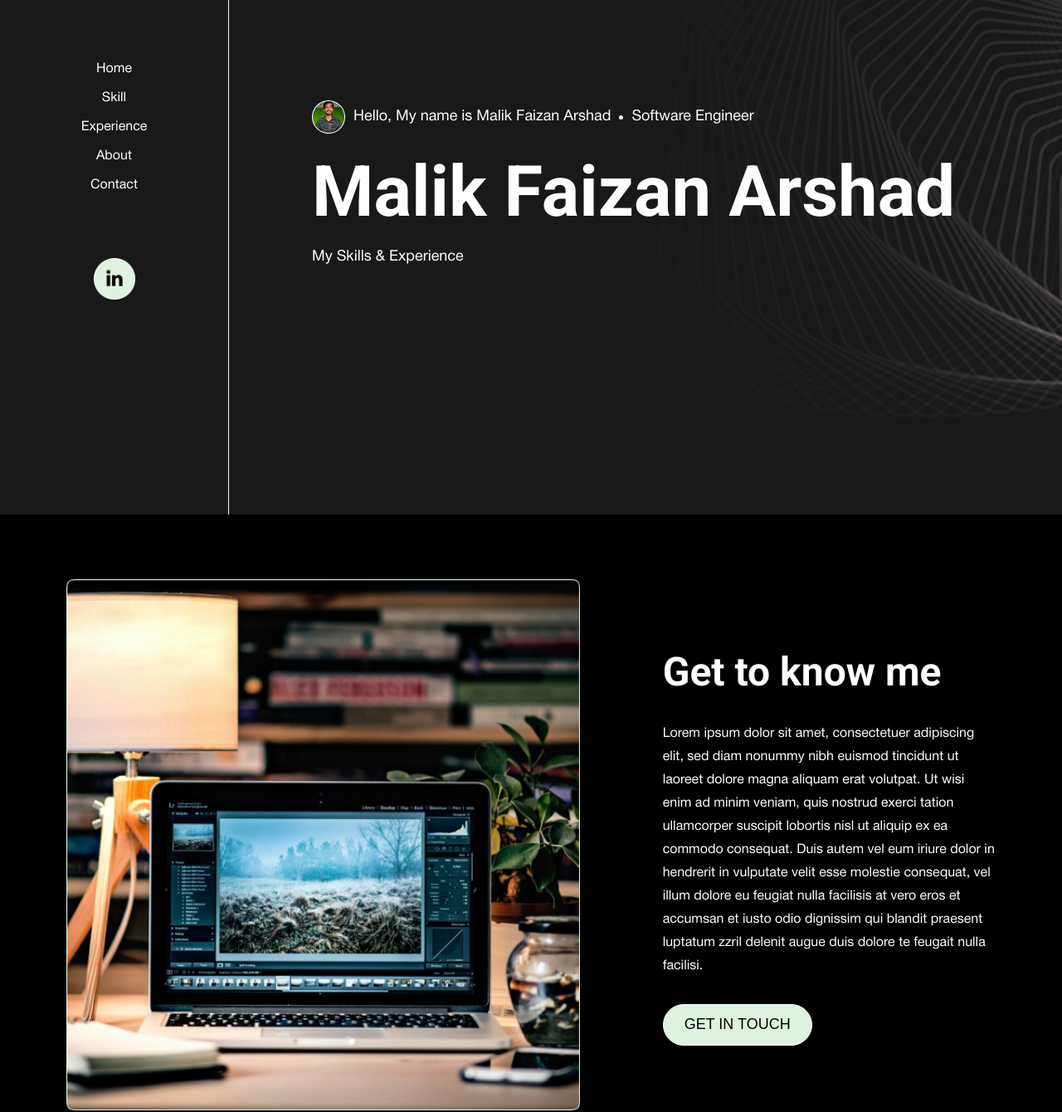
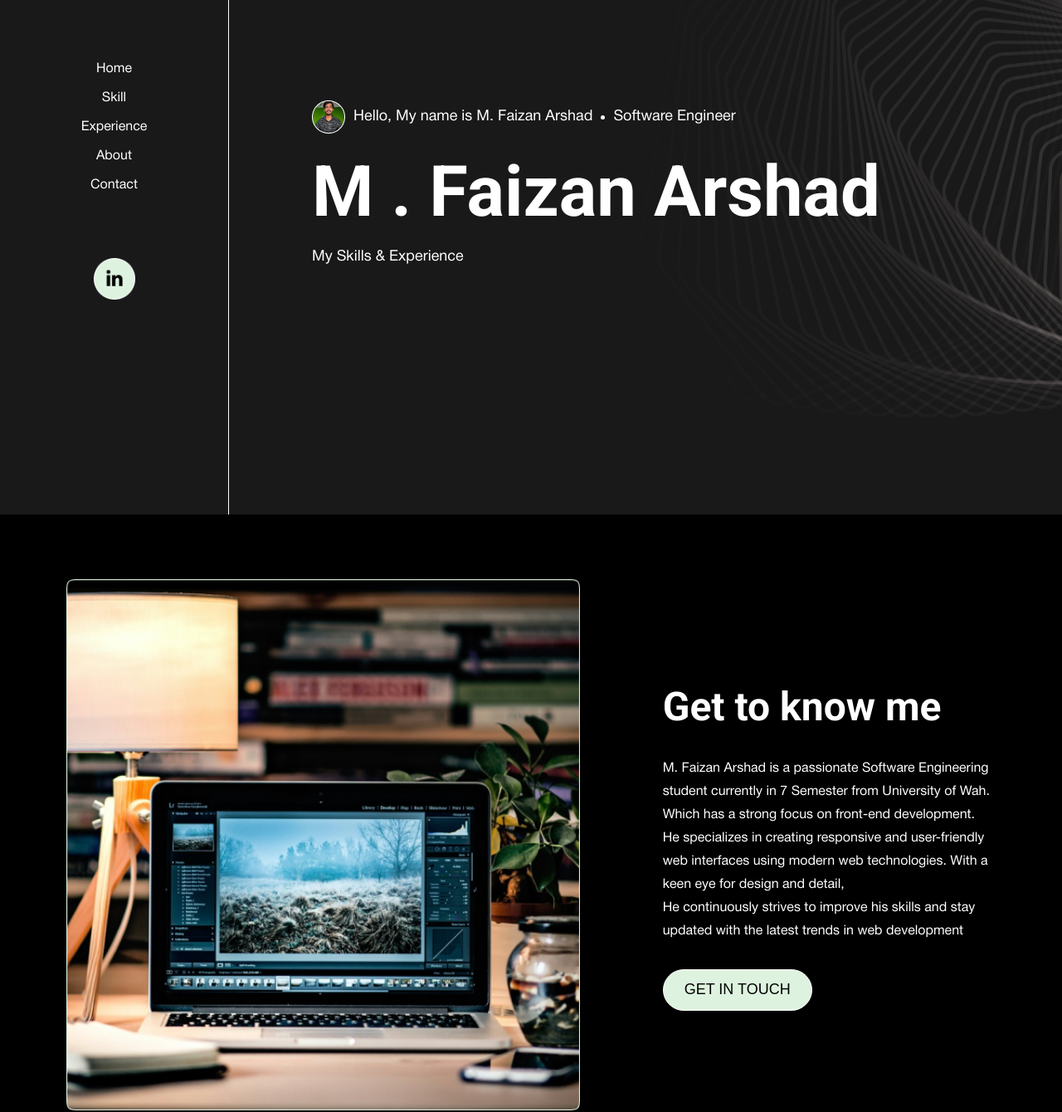
Before and after one commit to arshadfaizan549/52bar, a plain HTML site: page index.html in a window 1280 px wide. Shown: the part 180-1520 px from the top of the page at 83% size. Drawn offline with Linux system fonts and the light colour scheme; files whose address does not match are found by name; a web font is replaced by a local one.

Commit message:
major info

```diff
--- a/index.html
+++ b/index.html
@@ -37,12 +37,12 @@
         <div class="basic_details">
           <div class="avatar">
             <img src="./avatar.png" alt="anshu image" />
-            <h4>Hello, My name is Malik Faizan Arshad</h4>
+            <h4>Hello, My name is M. Faizan Arshad</h4>
             <div></div>
             <h4>Software Engineer</h4>
           </div>
         </div>
-        <h1>Malik Faizan Arshad </h1>
+        <h1>M . Faizan Arshad </h1>
         <h4>My Skills & Experience</h4>
       </section>
 
@@ -60,14 +60,12 @@
       <div class="content">
         <h2>Get to know me</h2>
         <p>
-          Lorem ipsum dolor sit amet, consectetuer adipiscing elit, sed diam
-          nonummy nibh euismod tincidunt ut laoreet dolore magna aliquam erat
-          volutpat. Ut wisi enim ad minim veniam, quis nostrud exerci tation
-          ullamcorper suscipit lobortis nisl ut aliquip ex ea commodo consequat.
-          Duis autem vel eum iriure dolor in hendrerit in vulputate velit esse
-          molestie consequat, vel illum dolore eu feugiat nulla facilisis at
-          vero eros et accumsan et iusto odio dignissim qui blandit praesent
-          luptatum zzril delenit augue duis dolore te feugait nulla facilisi.
+          M. Faizan Arshad is a passionate Software Engineering student currently in
+          7 Semester from University of Wah. <br> Which  has  a strong focus on
+          front-end development. <br> He specializes in creating responsive and user-friendly
+          web interfaces using modern web technologies. With a keen eye for design and detail,
+          <br> He continuously strives to improve his skills and stay updated with the latest trends
+           in web development
         </p>
         <button>GET IN TOUCH</button>
       </div>
```
